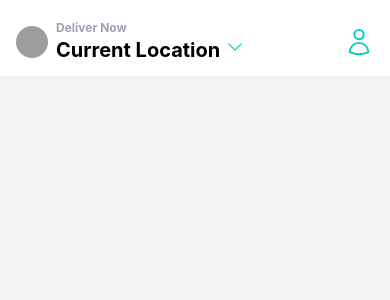
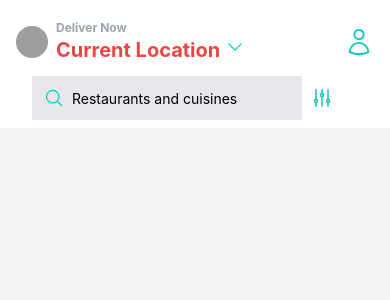
Before and after one commit to acatzk/mobile-deliveroo-clone, a React Native app: screen /Home in a window 390 px wide. Shown: the top 300 px of the page. Built offline with nearby package versions, Linux system fonts and the light colour scheme; grey boxes are pictures that could not be loaded.

Commit message:
Markup: Create Header

```diff
--- a/screens/HomeScreen.tsx
+++ b/screens/HomeScreen.tsx
@@ -1,9 +1,14 @@
-import { Image } from 'react-native'
 import { withExpoSnack } from 'nativewind'
 import React, { useLayoutEffect } from 'react'
 import { useNavigation } from '@react-navigation/native'
+import { Image, ScrollView, TextInput } from 'react-native'
 import { SafeAreaView } from 'react-native-safe-area-context'
-import { ChevronDownIcon, UserIcon } from 'react-native-heroicons/outline'
+import {
+  UserIcon,
+  ChevronDownIcon,
+  MagnifyingGlassIcon,
+  AdjustmentsVerticalIcon
+} from 'react-native-heroicons/outline'
 
 import { StyledText, StyledView } from './../utils/nativewind'
 
@@ -18,9 +23,9 @@ const HomeScreen = (): JSX.Element => {
 
   return (
     <SafeAreaView className="bg-white pt-5">
-      <StyledText className="px-4">
+      <StyledText className="text-red-500">
         {/* Header */}
-        <StyledView className="flex flex-row items-center space-x-2 pb-3">
+        <StyledView className="flex flex-row items-center space-x-2 px-4 pb-3">
           <Image
             source={{
               uri: 'https://links.papareact.com/wru'
@@ -39,6 +44,20 @@ const HomeScreen = (): JSX.Element => {
         </StyledView>
 
         {/* Search */}
+        <StyledView className="mx-4 flex-row items-center space-x-2 px-4 pb-2">
+          <StyledView className="flex-row items-center space-x-2 bg-gray-200 p-3">
+            <MagnifyingGlassIcon color="#00CCBB" size={20} />
+            <TextInput placeholder="Restaurants and cuisines" keyboardType="default" />
+          </StyledView>
+          <AdjustmentsVerticalIcon color="#00CCBB" />
+        </StyledView>
+
+        {/* Body */}
+        <ScrollView>
+          {/* Categories */}
+
+          {/* Featured Rows */}
+        </ScrollView>
       </StyledText>
     </SafeAreaView>
   )
```
